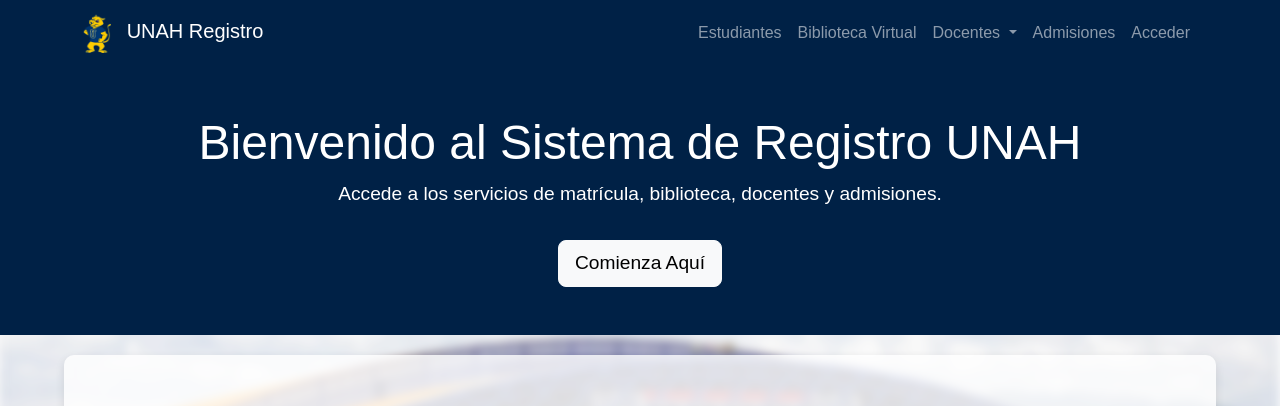
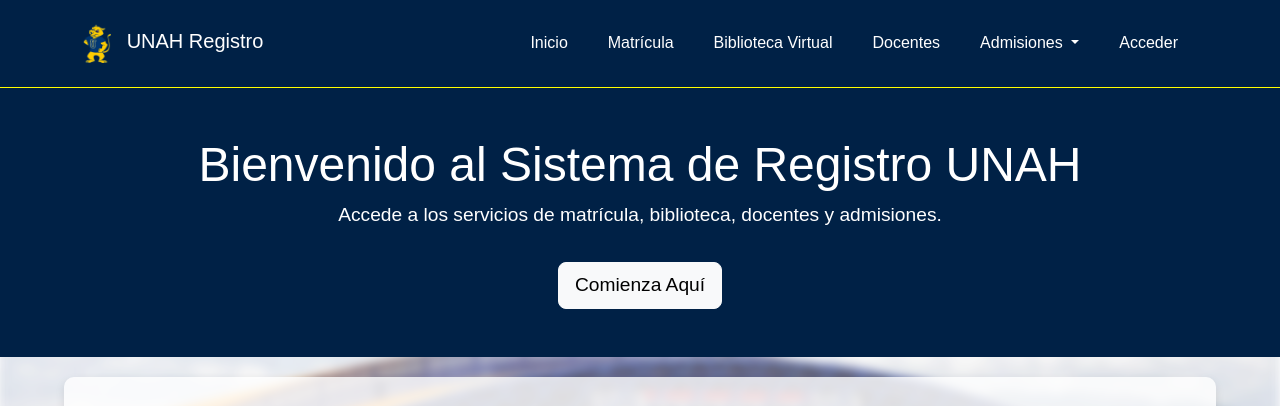
Before and after one commit to MikeWinchester/Registro_Frontend, a PHP site: page / in a window 1280 px wide. Shown: the top 406 px of the page. Run offline with PHP 8.4, Linux system fonts and the light colour scheme.

Commit message:
fixed components

```diff
--- a/assets/css/navbar.css
+++ b/assets/css/navbar.css
@@ -1,24 +1,66 @@
-.navbar {
-    background-color: #002146 !important;
-    /*border-bottom: 6px solid yellow;*/
+.navbar{
+    background-color: #002146;
+    padding: 1.15rem;
+    border-bottom: 1px solid yellow ;
     width: 100%;
 }
 
-/* Sección Hero */
-.hero {
-    background-color: #002146 !important;
-    color: white;
-    padding: 5rem 0;
+/* Caja alrededor de los elementos del navbar */
+.navbar-nav .nav-item {
+    border: 2px solid transparent;
+    border-radius: 5px;
+    margin: 0 10px;
+    transition: all 0.3s ease;
 }
 
-.hero h1 {
-    font-size: 3rem;
+/* Efecto hover para los elementos del navbar */
+.navbar-nav .nav-item:hover {
+    background-color: #f0ad4e; /* Color de fondo al hacer hover */
+    border-color: #f0ad4e;     /* Color del borde al hacer hover */
 }
 
-.hero p {
-    font-size: 1.2rem;
+.navbar-nav .nav-item .btn-warning:hover {
+    background-color: #f0ad4e; /* Color de fondo al hacer hover */
+    border-color: #f0ad4e;     /* Color del borde al hacer hover */
 }
 
-.hero .btn {
-    font-size: 1.2rem;
+/* Efecto hover para el texto dentro de la caja */
+.navbar-nav .nav-item a {
+    color: white;
+    padding: 10px 15px;
 }
+
+/* Efecto para el color de texto cuando se hace hover */
+.navbar-nav .nav-item:hover a {
+    color: white; /* Color del texto cuando se pasa el ratón */
+}
+
+/* Estilos para el dropdown */
+.navbar-nav .dropdown-menu {
+    background-color: #002146; /* Mismo color que el fondo del navbar */
+}
+
+/* Hover para los subitems del dropdown */
+.navbar-nav .dropdown-item:hover {
+    background-color: #f0ad4e; /* Color de fondo al hacer hover */
+    color: white;               /* Color de texto al hacer hover */
+}
+
+/* Hacer que el dropdown se despliegue al hacer hover */
+.navbar-nav .nav-item.dropdown:hover .dropdown-menu {
+    display: block;
+    opacity: 1; /* Aseguramos que sea completamente visible */
+    visibility: visible;
+}
+
+/* Establecer el estilo para ocultar el dropdown cuando no esté en hover */
+.navbar-nav .dropdown-menu {
+    display: none; /* Por defecto ocultamos el dropdown */
+    position: absolute;
+    z-index: 1000;
+}
+
+/* Efecto de transición suave para el desplegable */
+.navbar-nav .nav-item.dropdown:hover .dropdown-menu {
+    transition: all 0.3s ease-in-out;
+}
--- /dev/null
+++ b/views/components/footer.php
@@ -0,0 +1,3 @@
+<footer class="text-white text-center py-4">
+    <p>&copy; 2025 Universidad Nacional Autónoma de Honduras | Todos los derechos reservados</p>
+</footer>
--- a/views/components/navbar.php
+++ b/views/components/navbar.php
@@ -1,26 +1,7 @@
-
-<!DOCTYPE html>
-<html lang="en">
-<head>
-    <meta charset="UTF-8">
-    <meta name="viewport" content="width=device-width, initial-scale=1.0">
-    <title>Navbar</title>
-
-    <!--<link rel="stylesheet" href="../assets/css/navbar.css">-->
-
-
-    <link href="https://cdn.jsdelivr.net/npm/bootstrap@5.3.0-alpha1/dist/css/bootstrap.min.css" rel="stylesheet">
-
-    <link rel="stylesheet" href="/Registro_Frontend/assets/css/navbar.css">
-
-</head>
-<body>
-
-
-<nav class="navbar navbar-expand-lg navbar-dark ">
+<nav class="navbar navbar-expand-lg navbar-dark">
         <div class="container">
 
-            <a class="navbar-brand" href="?page=landing">
+            <a class="navbar-brand" href="#">
                 <img src="../assets/images/puma.png" alt="Logo UNAH" style="height: 40px; margin-right: 10px;">
                 UNAH Registro
             </a>
@@ -42,21 +23,21 @@
                         <a class="nav-link" href="#docentes">Docentes</a>
                     </li>
 
+                    <!-- Menú desplegable "Admisiones" -->
                     <li class="nav-item dropdown">
                         <a class="nav-link dropdown-toggle" href="#" id="navbarDropdown" role="button" data-bs-toggle="dropdown" aria-expanded="false">
                             Admisiones
                         </a>
                         <ul class="dropdown-menu" aria-labelledby="navbarDropdown">
                             <li><a class="dropdown-item" href="?page=formulario_admisiones">Formulario de Admisión</a></li>
-                            <li><a class="dropdown-item" href="?page=solicitud_admisiones"></a></li>
-                            <li><a class="dropdown-item" href="?page=login">Revisores</a></li>
+                            <li><a class="dropdown-item" href="#">Proceso de Admisión</a></li>
+                            <li><a class="dropdown-item" href="#">Requisitos</a></li>
                         </ul>
                     </li>
 
                     <li class="nav-item">
                         <a class="nav-link" href="?page=login">Acceder</a>
                     </li>
-
                 </ul>
             </div>
         </div>
--- a/views/landing.php
+++ b/views/landing.php
@@ -11,55 +11,12 @@
 
 
      <link rel="stylesheet" href="../assets/css/landing.css">
+     <link rel="stylesheet" href="../assets/css/navbar.css">
+     <link rel="stylesheet" href="../assets/css/footer.css">
 
 </head>
 <body>
-
-
-
-
-<nav class="navbar navbar-expand-lg navbar-dark bg-primary">
-    <div class="container">
-        <a class="navbar-brand" href="#">
-            <img src="../assets/images/puma.png" alt="Logo UNAH" style="height: 40px; margin-right: 10px;">
-            UNAH Registro
-        </a>
-        <button class="navbar-toggler" type="button" data-bs-toggle="collapse" data-bs-target="#navbarNav" aria-controls="navbarNav" aria-expanded="false" aria-label="Toggle navigation">
-            <span class="navbar-toggler-icon"></span>
-        </button>
-        <div class="collapse navbar-collapse" id="navbarNav">
-            <ul class="navbar-nav ms-auto">
-                <li class="nav-item">
-                    <a class="nav-link" href="?page=formulario_admisiones">Estudiantes</a>
-                </li>
-                <li class="nav-item">
-                    <a class="nav-link" href="#biblioteca">Biblioteca Virtual</a>
-                </li>
-
-                <!-- Menú desplegable para Docentes -->
-                <li class="nav-item dropdown">
-                    <a class="nav-link dropdown-toggle" href="#" id="docentesDropdown" role="button" data-bs-toggle="dropdown" aria-expanded="false">
-                        Docentes
-                    </a>
-                    <ul class="dropdown-menu" aria-labelledby="docentesDropdown">
-                        <li><a class="dropdown-item" href="?page=plataforma_docente">Docentes</a></li>
-                        <li><a class="dropdown-item" href="?page=capacitaciones">Coordinadores</a></li>
-                        <li><a class="dropdown-item" href="?page=material_academico">Jefe de Carrera</a></li>
-                    </ul>
-                </li>
-
-                <li class="nav-item">
-                    <a class="nav-link" href="?page=formulario_admisiones">Admisiones</a>
-                </li>
-                <li class="nav-item">
-                    <a class="nav-link btn btn-warning" href="login.php">Acceder</a>
-                </li>
-            </ul>
-        </div>
-    </div>
-</nav>
-
-
+<?php require __DIR__ . "/components/navbar.php"?>
     <section class="hero bg-primary text-white text-center py-5">
         <div class="container">
             <h1 class="display-4">Bienvenido al Sistema de Registro UNAH</h1>
@@ -119,16 +76,7 @@
         </div>
     </section>
 
-
-
-
-
-
-
-    <footer class="text-white text-center py-4">
-        <p>&copy; 2025 Universidad Nacional Autónoma de Honduras | Todos los derechos reservados</p>
-    </footer>
-
+    <?php require __DIR__ . "/components/footer.php"?>
     <script src="https://cdn.jsdelivr.net/npm/bootstrap@5.3.0-alpha1/dist/js/bootstrap.bundle.min.js"></script>
 </body>
 </html>
```
